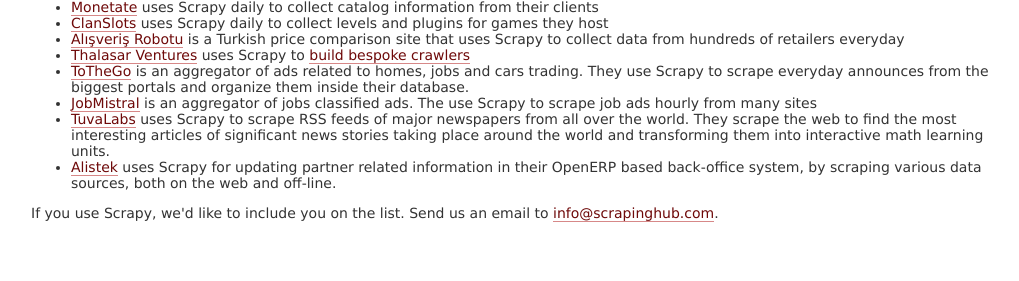
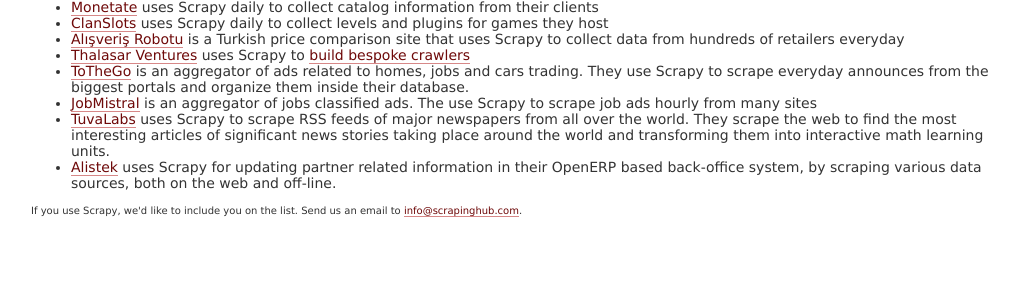
Before and after one commit to scrapy/scrapy.org, a Django app: template templates/pages/companies.html in a window 1280 px wide. Shown: the part 519-800 px from the top of the page, without its empty margins (129-1148 px from the left). Run offline with Django 3.2, Linux system fonts and the light colour scheme; the template is opened without the code that fills it, so the values that code supplies are empty.

Commit message:
make final comment after companies list smaller

```diff
--- a/templates/pages/companies.html
+++ b/templates/pages/companies.html
@@ -39,6 +39,6 @@
 <li><a href="http://www.alistek.com/">Alistek</a> uses Scrapy for updating partner related information in their OpenERP based back-office system, by scraping various data sources, both on the web and off-line.</a></li>
 </ul>
 
-<p>If you use Scrapy, we'd like to include you on the list. Send us an email to <a href="mailto:info@scrapinghub.com">info@scrapinghub.com</a>.</p>
+<p class="note">If you use Scrapy, we'd like to include you on the list. Send us an email to <a href="mailto:info@scrapinghub.com">info@scrapinghub.com</a>.</p>
 
 {% endblock %}
```
